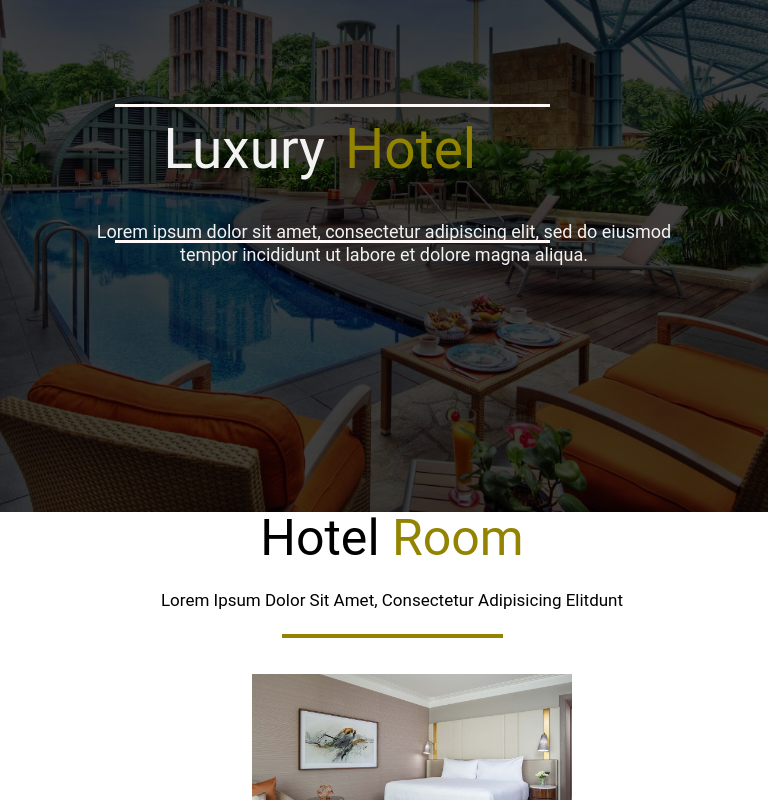
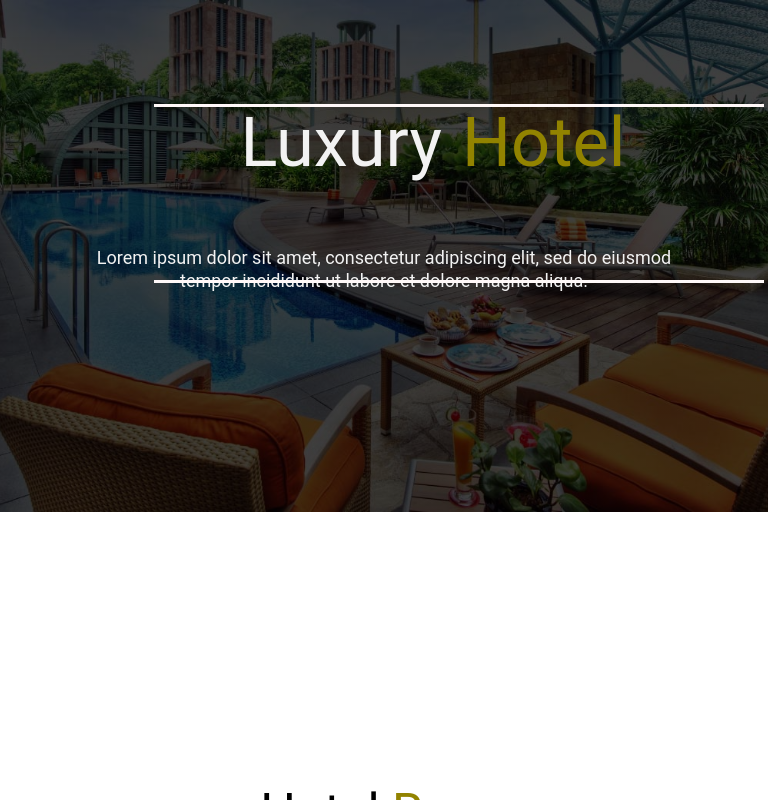
Before and after one commit to jayekzdi/hotel-room-xd, an Angular app: page / in a window 768 px wide. Shown: the top 800 px of the page. Built offline with nearby package versions, Linux system fonts and the light colour scheme.

Commit message:
Updated CSS 08/29/19

```diff
--- a/package.json
+++ b/package.json
@@ -11,14 +11,17 @@
   },
   "private": true,
   "dependencies": {
-    "@angular/animations": "~8.1.2",
+    "@angular/animations": "^8.1.3",
+    "@angular/cdk": "^8.1.4",
     "@angular/common": "~8.1.2",
     "@angular/compiler": "~8.1.2",
     "@angular/core": "~8.1.2",
     "@angular/forms": "~8.1.2",
+    "@angular/material": "^8.1.4",
     "@angular/platform-browser": "~8.1.2",
     "@angular/platform-browser-dynamic": "~8.1.2",
     "@angular/router": "~8.1.2",
+    "hammerjs": "^2.0.8",
     "rxjs": "~6.4.0",
     "tslib": "^1.9.0",
     "zone.js": "~0.9.1"
--- a/src/app/header/header.component.css
+++ b/src/app/header/header.component.css
@@ -88,8 +88,8 @@
     .banner-caption {
 
         height: 20px;
-        margin: 26.5% auto 25%;
-        font-size: 16px;
+        margin: 34.5% auto 25%;
+        font-size: 18px;
     }
     .line{
         width: 610px;
@@ -104,23 +104,7 @@
 }
 
 @media only screen and (min-width: 690px) and (max-width: 768px) {
-    .banner-caption {
-        height: 20px;
-    margin: 31% auto;
-    font-size: 18px;
-    }
-    .banner-name{
-        left: 20%;
-        font-size: 55px;
-        top: 10%;
-    }
-    .line{
-        width: 435px;
-        left: 15%;
-    }
-    .bottom{
-        top: 30%;
-    }
+
 }
 
 @media only screen and (min-width: 425px) and (max-width: 690px) {
--- a/src/app/prices/prices.component.css
+++ b/src/app/prices/prices.component.css
@@ -105,6 +105,9 @@ color: #f2f2f2;
     .gold{
         font-size: 1.5rem;
     }
+    .container{
+        top:90%;
+    }
 }
 
 @media screen and (max-width:985px){
@@ -133,4 +136,60 @@ color: #f2f2f2;
     .line{
         margin: 20px auto;
     }
+    .container{
+        top:90%;
+    }
 }
+
+@media only screen and (min-width: 690px) and (max-width: 768px) {
+    .container{
+        position: absolute;
+        width: 100%;
+        top: 95%;
+    }
+}
+
+@media only screen and (min-width: 425px) and (max-width: 690px) {
+    .banner-caption {
+        width: auto;
+        height: 20px;
+        margin: 45% auto 35%;
+        font-size: 18px;
+    }
+    .banner-name{
+        left: 15%;
+    top: 10.7%;
+    font-size: 60px;
+    }
+    .line{
+        width: 415px;
+    left: 10%;
+
+    }
+    .bottom {
+        top: 35%;
+    }
+}
+
+@media only screen and (min-width: 375px) and (max-width: 425px){
+    .container{
+        top:95%;
+    }
+}
+
+@media only screen and (min-width: 320px) and (max-width: 375px){
+    .container {
+        position: absolute;
+        width: 100%;
+
+       top:100%;
+   }
+
+    }
+
+    @media only screen and (max-width: 320px){
+
+        .container{
+            top:100%;
+        }
+}
--- a/src/app/prices/prices.component.html
+++ b/src/app/prices/prices.component.html
@@ -15,7 +15,7 @@
             <h2>{{price.hotel}}</h2>
             <p class="small"><span class="gold">&#8369; {{price.price}}</span> per room</p>
         </div>
-            <button class="details btn">BUY NOW</button>
+            <button class="details btn">BOOK NOW</button>
     </li>
 </ul>
 </div>
```
Also changed, not shown: 1 other file (tests, documents, lock files or other folders).
